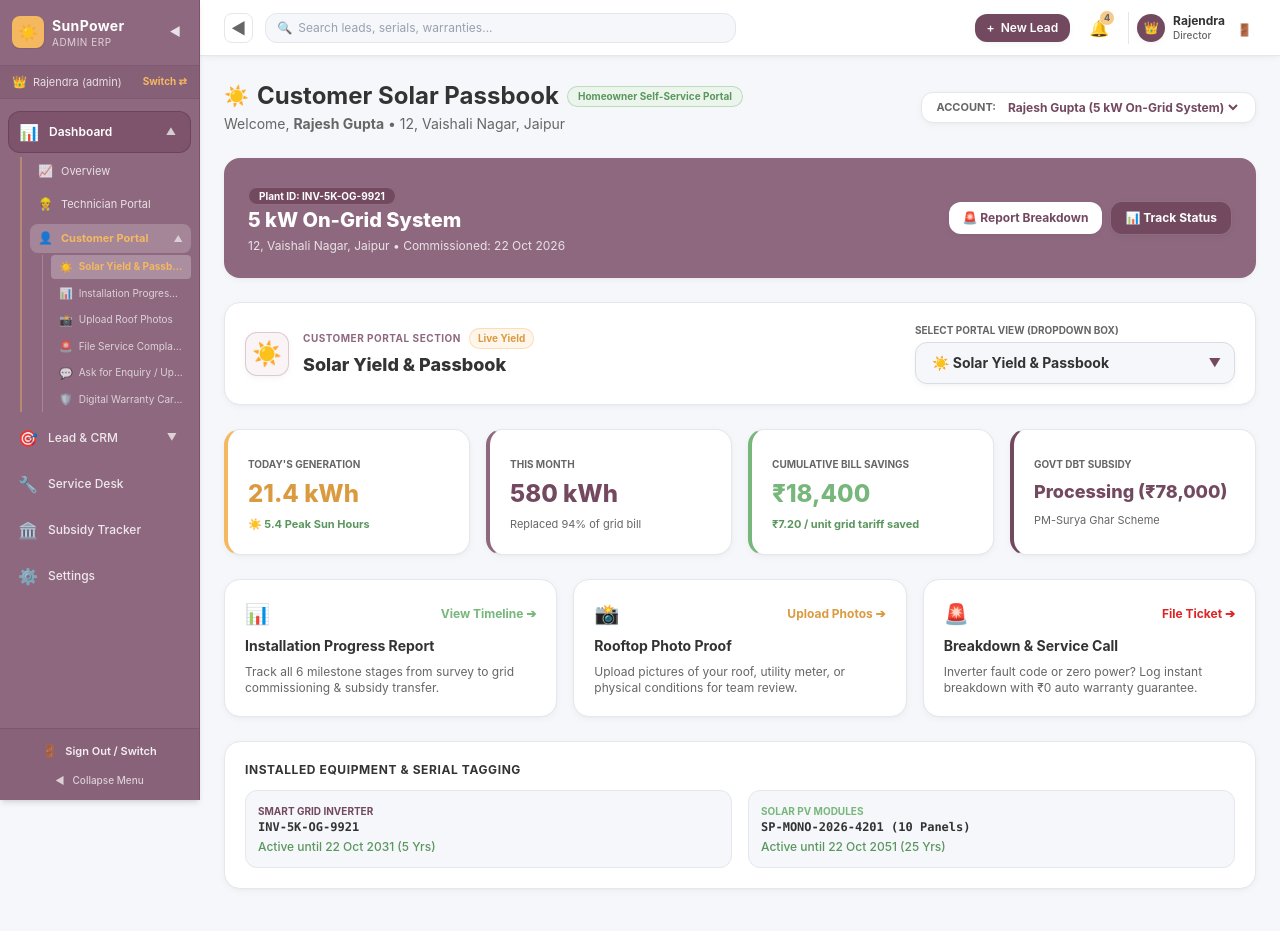
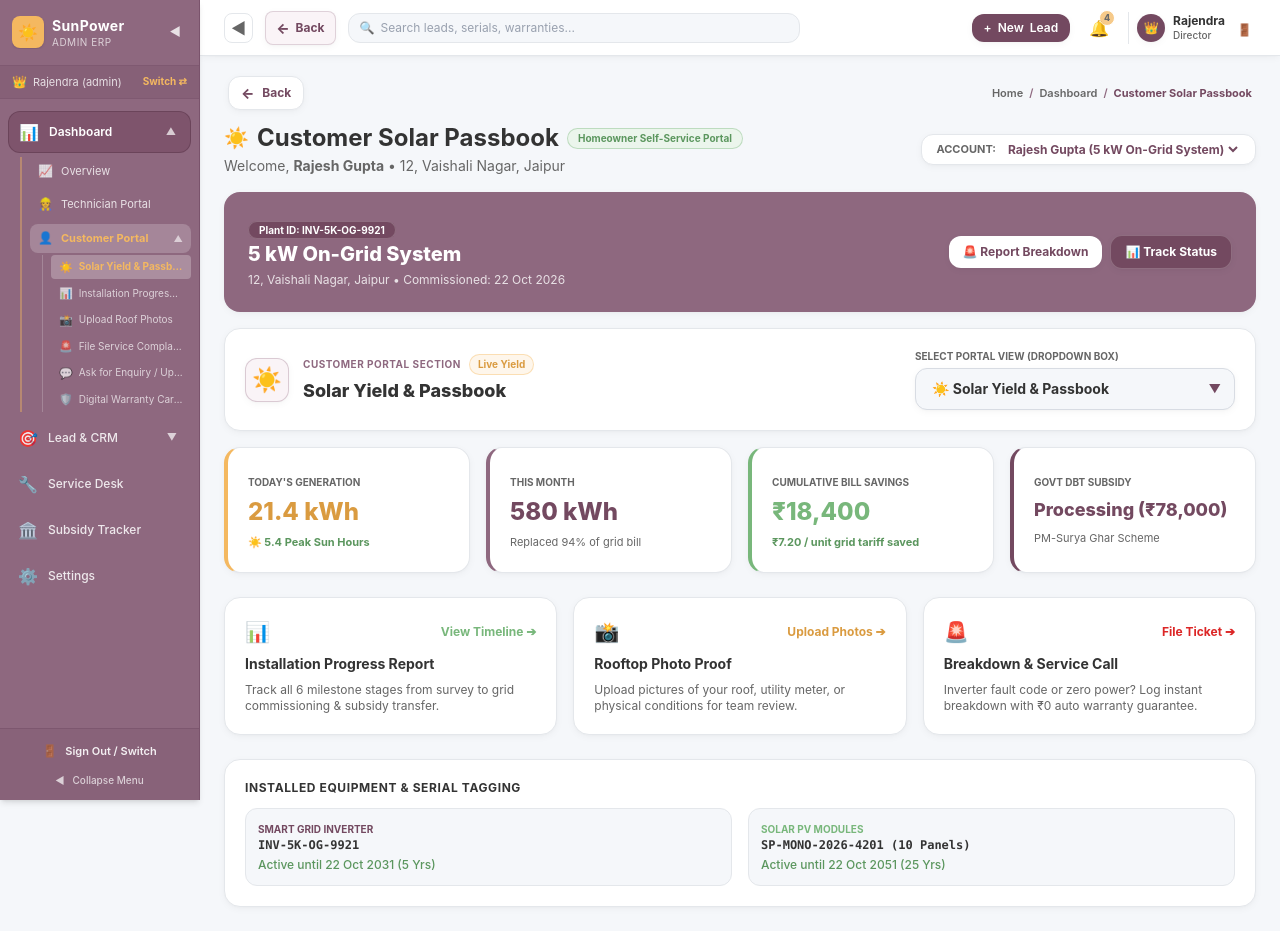
Before and after one commit to sangam0904/solar_installation, a Next.js app: page /customer in a window 1280 px wide. Built offline with nearby package versions, Linux system fonts and the light colour scheme.

Commit message:
feat: add global Back navigation option across Header, PageShell breadcrumb, and Login screen

```diff
--- a/src/app/login/page.tsx
+++ b/src/app/login/page.tsx
@@ -61,8 +61,28 @@ export default function LoginPage() {
     }, 2500);
   };
 
+  const handleBack = () => {
+    if (typeof window !== "undefined" && window.history.length > 1) {
+      router.back();
+    } else {
+      router.push("/");
+    }
+  };
+
   return (
     <div className="min-h-screen bg-[#F5F7FA] text-[#333333] flex flex-col justify-center items-center p-4 sm:p-6">
+      {/* Back Button Option */}
+      <div className="w-full max-w-md mb-3 flex items-center justify-start">
+        <button
+          onClick={handleBack}
+          className="inline-flex items-center gap-1.5 px-3 py-1.5 bg-white hover:bg-[#FAF4F7] text-[#734960] hover:text-[#5A354A] border border-[#E4E7EB] hover:border-[#734960]/30 rounded-xl text-xs font-bold card-floating transition cursor-pointer group"
+          title="Return to previous screen"
+        >
+          <span className="text-sm font-extrabold transition-transform group-hover:-translate-x-1">←</span>
+          <span>Back</span>
+        </button>
+      </div>
+
       {/* SunPower Logo & Title */}
       <div className="text-center mb-6 space-y-2">
         <div className="inline-flex items-center justify-center w-14 h-14 rounded-2xl bg-[#F4B860] shadow-sm text-2xl">
@@ -137,7 +157,7 @@ export default function LoginPage() {
               <button
                 type="button"
                 onClick={handleGoogleSubmit}
-                className="w-full py-2.5 px-4 bg-white hover:bg-[#F5F7FA] text-[#333333] border border-[#E4E7EB] rounded-2xl text-xs font-bold shadow-2xs flex items-center justify-center gap-2 transition"
+                className="w-full py-2.5 px-4 bg-white hover:bg-[#F5F7FA] text-[#333333] border border-[#E4E7EB] rounded-2xl text-xs font-bold shadow-2xs flex items-center justify-center gap-2 transition cursor-pointer"
               >
                 <svg className="w-4 h-4" viewBox="0 0 24 24">
                   <path
@@ -195,16 +215,16 @@ export default function LoginPage() {
                   type="password"
                   value={adminPassword}
                   onChange={(e) => setAdminPassword(e.target.value)}
-                  className="w-full mt-1 px-3.5 py-2 border border-[#E4E7EB] rounded-xl text-xs font-mono focus:ring-2 focus:ring-[#734960]/30 focus:outline-none"
+                  className="w-full mt-1 px-3.5 py-2 border border-[#E4E7EB] rounded-xl text-xs font-medium focus:ring-2 focus:ring-[#734960]/30 focus:outline-none"
                   required
                 />
               </div>
 
               <button
                 type="submit"
-                className="w-full py-2.5 bg-[#734960] hover:bg-[#5A354A] text-white font-bold rounded-xl text-xs shadow-sm transition"
+                className="w-full py-2.5 bg-[#734960] hover:bg-[#5A354A] text-white font-bold rounded-xl text-xs shadow-sm transition cursor-pointer"
               >
-                Log In to Admin Portal ➔
+                Sign In to Admin Portal ➔
               </button>
             </form>
           )}
@@ -216,20 +236,20 @@ export default function LoginPage() {
                 <span className="text-[10px] uppercase font-bold text-[#DA9B40] bg-[#FEF6EB] px-2.5 py-0.5 rounded-full border border-[#F4B860]/40">
                   Field Operations Crew
                 </span>
-                <h3 className="text-base font-bold text-[#333333] pt-1">Technician Sign In</h3>
-                <p className="text-xs text-[#666666]">Access your personalized job queue, surveys, and digital handover</p>
+                <h3 className="text-base font-bold text-[#333333] pt-1">Select Field Technician &amp; PIN</h3>
+                <p className="text-xs text-[#666666]">Access your daily rooftop installation and maintenance jobs</p>
               </div>
 
               <div>
-                <label className="text-[11px] font-bold text-[#666666] uppercase">Select Crew Member</label>
+                <label className="text-[11px] font-bold text-[#666666] uppercase">Select Assigned Crew Member</label>
                 <select
                   value={selectedTech}
                   onChange={(e) => setSelectedTech(e.target.value)}
-                  className="w-full mt-1 px-3.5 py-2 border border-[#E4E7EB] rounded-xl text-xs font-bold text-[#734960] focus:ring-2 focus:ring-[#734960]/30 focus:outline-none"
+                  className="w-full mt-1 px-3.5 py-2 border border-[#E4E7EB] rounded-xl text-xs font-bold bg-white focus:outline-none"
                 >
-                  {Object.entries(ALL_16_EMPLOYEES).map(([id, emp]) => (
+                  {Object.entries(ALL_16_EMPLOYEES).map(([id, tech]) => (
                     <option key={id} value={id}>
-                      {emp.name} ({id} - {emp.specialization})
+                      {tech.name} • {tech.specialization} ({id})
                     </option>
                   ))}
                 </select>
@@ -241,7 +261,7 @@ export default function LoginPage() {
                   <button
                     type="button"
                     onClick={() => {
-                      setForgotEmail("rohit.m@sunpower.com");
+                      setForgotEmail("rohit.meena@sunpower.com");
                       setShowForgotModal(true);
                     }}
                     className="text-[11px] text-[#734960] hover:underline font-semibold"
@@ -260,14 +280,14 @@ export default function LoginPage() {
               </div>
 
               <div className="p-3 bg-[#FEF6EB] rounded-xl border border-[#F4B860]/40 text-xs text-[#DA9B40]">
-                👷 <strong>Field Notice:</strong> After login, you will see <em>only</em> jobs, surveys, and breakdowns assigned to your crew.
+                👷 <strong>Field Mode:</strong> Only your assigned daily job cards, site photos, barcode scan &amp; commissioning forms will load.
               </div>
 
               <button
                 type="submit"
-                className="w-full py-2.5 bg-[#8E687F] hover:bg-[#734960] text-white font-bold rounded-xl text-xs shadow-sm transition"
+                className="w-full py-2.5 bg-[#DA9B40] hover:bg-[#C2852E] text-white font-bold rounded-xl text-xs shadow-sm transition cursor-pointer"
               >
-                Log In to Field Companion ➔
+                Access My Field Jobs ➔
               </button>
             </form>
           )}
@@ -277,24 +297,22 @@ export default function LoginPage() {
             <form onSubmit={handleCustomerSubmit} className="space-y-4">
               <div className="space-y-1">
                 <span className="text-[10px] uppercase font-bold text-[#5B965E] bg-[#EBF5EC] px-2.5 py-0.5 rounded-full border border-[#78B77B]/40">
-                  Homeowner Self-Service
+                  Solar Homeowner Access
                 </span>
-                <h3 className="text-base font-bold text-[#333333] pt-1">Customer Solar Passbook</h3>
-                <p className="text-xs text-[#666666]">Track project milestones, upload roof pics, and report breakdowns</p>
+                <h3 className="text-base font-bold text-[#333333] pt-1">Track Your Rooftop Installation</h3>
+                <p className="text-xs text-[#666666]">Monitor daily generation, upload photos, and track subsidy status</p>
               </div>
 
               <div>
-                <label className="text-[11px] font-bold text-[#666666] uppercase">Registered Mobile Number or Name</label>
-                <div className="flex gap-2 mt-1">
-                  <input
-                    type="text"
-                    placeholder="+91 99887 76655 (or type Rajesh / Mohan)"
-                    value={customerPhone}
-                    onChange={(e) => setCustomerPhone(e.target.value)}
-                    className="flex-1 px-3.5 py-2 border border-[#E4E7EB] rounded-xl text-xs font-medium focus:ring-2 focus:ring-[#78B77B]/30 focus:outline-none"
-                    required
-                  />
-                </div>
+                <label className="text-[11px] font-bold text-[#666666] uppercase">Registered Mobile Number</label>
+                <input
+                  type="tel"
+                  value={customerPhone}
+                  onChange={(e) => setCustomerPhone(e.target.value)}
+                  placeholder="+91 99887 76655"
+                  className="w-full mt-1 px-3.5 py-2 border border-[#E4E7EB] rounded-xl text-xs font-medium focus:ring-2 focus:ring-[#78B77B]/30 focus:outline-none"
+                  required
+                />
               </div>
 
               <div>
@@ -327,7 +345,7 @@ export default function LoginPage() {
 
               <button
                 type="submit"
-                className="w-full py-2.5 bg-[#78B77B] hover:bg-[#5B965E] text-white font-bold rounded-xl text-xs shadow-sm transition"
+                className="w-full py-2.5 bg-[#78B77B] hover:bg-[#5B965E] text-white font-bold rounded-xl text-xs shadow-sm transition cursor-pointer"
               >
                 Enter My Solar Passbook ➔
               </button>
@@ -346,7 +364,7 @@ export default function LoginPage() {
                   loginAsAdmin();
                   router.push("/");
                 }}
-                className="py-1.5 px-2 bg-[#FAF4F7] hover:bg-[#734960] hover:text-white text-[#734960] border border-[#8E687F]/30 rounded-xl text-[10px] font-bold transition text-center"
+                className="py-1.5 px-2 bg-[#FAF4F7] hover:bg-[#734960] hover:text-white text-[#734960] border border-[#8E687F]/30 rounded-xl text-[10px] font-bold transition text-center cursor-pointer"
               >
                 👑 Admin
               </button>
@@ -356,7 +374,7 @@ export default function LoginPage() {
                   loginAsTechnician("TECH-001");
                   router.push("/technician");
                 }}
-                className="py-1.5 px-2 bg-[#FEF6EB] hover:bg-[#DA9B40] hover:text-white text-[#DA9B40] border border-[#F4B860]/40 rounded-xl text-[10px] font-bold transition text-center"
+                className="py-1.5 px-2 bg-[#FEF6EB] hover:bg-[#DA9B40] hover:text-white text-[#DA9B40] border border-[#F4B860]/40 rounded-xl text-[10px] font-bold transition text-center cursor-pointer"
               >
                 👷 Rohit (Tech)
               </button>
@@ -366,7 +384,7 @@ export default function LoginPage() {
                   loginAsCustomer("rajesh");
                   router.push("/customer");
                 }}
-                className="py-1.5 px-2 bg-[#EBF5EC] hover:bg-[#5B965E] hover:text-white text-[#5B965E] border border-[#78B77B]/40 rounded-xl text-[10px] font-bold transition text-center"
+                className="py-1.5 px-2 bg-[#EBF5EC] hover:bg-[#5B965E] hover:text-white text-[#5B965E] border border-[#78B77B]/40 rounded-xl text-[10px] font-bold transition text-center cursor-pointer"
               >
                 👤 Rajesh (Client)
               </button>
@@ -393,7 +411,7 @@ export default function LoginPage() {
               </div>
               <button
                 onClick={() => setShowForgotModal(false)}
-                className="text-gray-400 hover:text-[#333333] text-lg font-bold"
+                className="text-gray-400 hover:text-[#333333] text-lg font-bold cursor-pointer"
               >
                 ✕
               </button>
@@ -426,13 +444,13 @@ export default function LoginPage() {
                 <button
                   type="button"
                   onClick={() => setShowForgotModal(false)}
-                  className="px-3.5 py-1.5 border border-[#E4E7EB] text-[#666666] rounded-xl text-xs font-semibold hover:bg-[#F5F7FA]"
+                  className="px-3.5 py-1.5 border border-[#E4E7EB] text-[#666666] rounded-xl text-xs font-semibold hover:bg-[#F5F7FA] cursor-pointer"
                 >
                   Cancel
                 </button>
                 <button
                   type="submit"
-                  className="px-4 py-1.5 bg-[#734960] hover:bg-[#5A354A] text-white rounded-xl text-xs font-bold shadow-xs transition"
+                  className="px-4 py-1.5 bg-[#734960] hover:bg-[#5A354A] text-white rounded-xl text-xs font-bold shadow-xs transition cursor-pointer"
                 >
                   Send Reset Link
                 </button>
--- a/src/components/Header.tsx
+++ b/src/components/Header.tsx
@@ -2,6 +2,7 @@
 
 import { useState, useEffect } from "react";
 import Link from "next/link";
+import { useRouter, usePathname } from "next/navigation";
 import { useNav } from "@/context/NavContext";
 import { useAuth } from "@/context/AuthContext";
 
@@ -22,9 +23,19 @@ const defaultAdminNotifications: AppNotification[] = [
 ];
 
 export default function Header() {
+  const router = useRouter();
+  const pathname = usePathname();
   const [showNotifications, setShowNotifications] = useState(false);
   const { isNavOpen, toggleNav } = useNav();
   const { user, role, logout } = useAuth();
+
+  const handleBack = () => {
+    if (typeof window !== "undefined" && window.history.length > 1) {
+      router.back();
+    } else {
+      router.push("/");
+    }
+  };
 
   const [notifications, setNotifications] = useState<AppNotification[]>(() => {
     if (typeof window !== "undefined") {
@@ -59,11 +70,9 @@ export default function Header() {
   // Filter notifications relevant to current logged-in role & technician ID
   const relevantNotifications = notifications.filter((n) => {
     if (role === "admin") {
-      // Admin sees admin notifications and general alerts
       return !n.recipientRole || n.recipientRole === "admin" || !n.recipientId;
     }
     if (role === "technician") {
-      // Technician sees tasks assigned to them or general crew notices
       if (user?.techId && n.recipientId) {
         return n.recipientId === user.techId;
       }
@@ -87,19 +96,30 @@ export default function Header() {
   };
 
   return (
-    <header className="h-14 bg-white border-b border-[#E4E7EB] flex items-center justify-between px-4 sm:px-6 sticky top-0 z-40 shadow-xs">
-      {/* Left Side: Navbar Toggle + Search */}
-      <div className="flex items-center gap-3 flex-1 max-w-lg">
+    <header className="h-14 bg-white border-b border-[#E4E7EB] flex items-center justify-between px-3 sm:px-6 sticky top-0 z-40 card-floating">
+      {/* Left Side: Navbar Toggle + Back Button + Search */}
+      <div className="flex items-center gap-2 sm:gap-3 flex-1 max-w-xl">
         {/* Navbar Open/Close Hamburger Toggle */}
         <button
           onClick={toggleNav}
-          className="p-1.5 rounded-lg text-[#666666] hover:text-[#734960] hover:bg-[#F5F7FA] border border-[#E4E7EB] transition-colors flex items-center justify-center flex-shrink-0"
+          className="p-1.5 rounded-lg text-[#666666] hover:text-[#734960] hover:bg-[#F5F7FA] border border-[#E4E7EB] transition-colors flex items-center justify-center flex-shrink-0 cursor-pointer"
           title={isNavOpen ? "Collapse Navbar (◀)" : "Expand Navbar (▶)"}
           aria-label="Toggle Navigation Bar"
         >
           <span className="text-base font-bold leading-none">
             {isNavOpen ? "◀" : "☰"}
           </span>
+        </button>
+
+        {/* Global Back Option Button */}
+        <button
+          onClick={handleBack}
+          className="px-2.5 py-1.5 rounded-lg text-[#734960] hover:text-[#5A354A] bg-[#FAF4F7] hover:bg-[#F3E8EF] border border-[#734960]/20 hover:border-[#734960]/40 transition-all flex items-center gap-1.5 flex-shrink-0 text-xs font-bold card-floating cursor-pointer group"
+          title="Go Back to Previous Page"
+          aria-label="Go Back"
+        >
+          <span className="text-sm font-extrabold transition-transform group-hover:-translate-x-0.5">←</span>
+          <span className="text-xs font-bold">Back</span>
         </button>
 
         {/* Global Search Bar */}
@@ -120,22 +140,22 @@ export default function Header() {
       </div>
 
       {/* Right Side: Quick Action + Notification + User */}
-      <div className="flex items-center gap-3">
+      <div className="flex items-center gap-2 sm:gap-3">
         {/* Role-Sensitive Action Button */}
         {role === "admin" && (
           <Link
             href="/leads"
-            className="px-3 py-1.5 bg-[#734960] hover:bg-[#5A354A] text-white text-xs font-semibold rounded-xl shadow-xs transition-colors inline-flex items-center gap-1.5"
+            className="px-3 py-1.5 bg-[#734960] hover:bg-[#5A354A] text-white text-xs font-semibold rounded-xl card-floating transition-colors inline-flex items-center gap-1.5"
           >
-            <span>+</span> New Lead
+            <span>+</span> <span className="hidden sm:inline">New</span> Lead
           </Link>
         )}
         {role === "customer" && (
           <Link
             href="/customer?tab=complaint"
-            className="px-3 py-1.5 bg-[#78B77B] hover:bg-[#5B965E] text-white text-xs font-bold rounded-xl shadow-xs transition-colors inline-flex items-center gap-1.5"
+            className="px-3 py-1.5 bg-[#78B77B] hover:bg-[#5B965E] text-white text-xs font-bold rounded-xl card-floating transition-colors inline-flex items-center gap-1.5"
           >
-            <span>🚨</span> Report Issue
+            <span>🚨</span> <span className="hidden sm:inline">Report</span> Issue
           </Link>
         )}
 
@@ -143,7 +163,7 @@ export default function Header() {
         <div className="relative">
           <button
             onClick={() => setShowNotifications(!showNotifications)}
-            className="relative p-1.5 text-[#666666] hover:text-[#734960] hover:bg-[#F5F7FA] rounded-xl transition-colors border border-transparent hover:border-[#E4E7EB]"
+            className="relative p-1.5 text-[#666666] hover:text-[#734960] hover:bg-[#F5F7FA] rounded-xl transition-colors border border-transparent hover:border-[#E4E7EB] cursor-pointer"
             title="Notifications"
           >
             <span className="text-base">🔔</span>
@@ -187,7 +207,7 @@ export default function Header() {
                 <div className="px-3.5 py-2 border-t border-[#E4E7EB] bg-[#F5F7FA] text-center">
                   <button
                     onClick={handleClearNotifications}
-                    className="text-xs text-[#734960] font-semibold hover:underline"
+                    className="text-xs text-[#734960] font-semibold hover:underline cursor-pointer"
                   >
                     Mark all as read
                   </button>
@@ -208,7 +228,7 @@ export default function Header() {
               />
             ) : (
               <div
-                className={`w-7 h-7 rounded-full flex items-center justify-center text-xs font-bold shadow-xs ${
+                className={`w-7 h-7 rounded-full flex items-center justify-center text-xs font-bold card-floating ${
                   role === "technician"
                     ? "bg-[#DA9B40] text-[#333333]"
                     : role === "customer"
@@ -233,7 +253,7 @@ export default function Header() {
           <Link
             href="/login"
             onClick={logout}
-            className="p-1 text-[#666666] hover:text-[#734960] rounded-lg hover:bg-[#F5F7FA] transition"
+            className="p-1 text-[#666666] hover:text-[#734960] rounded-lg hover:bg-[#F5F7FA] transition cursor-pointer"
             title="Switch User / Log Out"
           >
             <span className="text-xs">🚪</span>
--- a/src/components/PageShell.tsx
+++ b/src/components/PageShell.tsx
@@ -1,12 +1,83 @@
 "use client";
 
-import React from "react";
+import React, { Suspense } from "react";
 import Sidebar from "@/components/Sidebar";
 import Header from "@/components/Header";
 import { useNav } from "@/context/NavContext";
+import { useRouter, usePathname } from "next/navigation";
+import Link from "next/link";
 
 interface PageShellProps {
   children: React.ReactNode;
+}
+
+function PageBreadcrumbBack() {
+  const router = useRouter();
+  const pathname = usePathname();
+
+  if (pathname === "/") return null;
+
+  const getPageMeta = (path: string) => {
+    switch (path) {
+      case "/leads":
+        return { title: "Leads & CRM Pipeline", parent: "Lead & CRM", parentHref: "/leads" };
+      case "/quotations":
+        return { title: "Quotations & BOM Builder", parent: "Lead & CRM", parentHref: "/leads" };
+      case "/orders":
+        return { title: "Orders & Warehouse Dispatch", parent: "Lead & CRM", parentHref: "/leads" };
+      case "/inventory":
+        return { title: "Inventory & Barcode Serials", parent: "Lead & CRM", parentHref: "/leads" };
+      case "/warranty":
+        return { title: "20-Year Solar Warranty Registry", parent: "Lead & CRM", parentHref: "/leads" };
+      case "/service":
+        return { title: "Service Desk & Breakdowns", parent: "Operations", parentHref: "/" };
+      case "/subsidy":
+        return { title: "PM Surya Ghar Subsidy Tracker", parent: "Operations", parentHref: "/" };
+      case "/technician":
+        return { title: "Technician Field Operations", parent: "Dashboard", parentHref: "/" };
+      case "/customer":
+        return { title: "Customer Solar Passbook", parent: "Dashboard", parentHref: "/" };
+      case "/settings":
+        return { title: "Settings & Profile", parent: "System", parentHref: "/" };
+      default:
+        return { title: path.replace("/", "").toUpperCase(), parent: "Home", parentHref: "/" };
+    }
+  };
+
+  const meta = getPageMeta(pathname);
+
+  const handleBack = () => {
+    if (typeof window !== "undefined" && window.history.length > 1) {
+      router.back();
+    } else {
+      router.push("/");
+    }
+  };
+
+  return (
+    <div className="flex items-center justify-between py-1 px-1 -mt-2 mb-2">
+      <button
+        onClick={handleBack}
+        className="inline-flex items-center gap-2 px-3 py-1.5 bg-white hover:bg-[#FAF4F7] text-[#734960] hover:text-[#5A354A] border border-[#E4E7EB] hover:border-[#734960]/30 rounded-xl text-xs font-bold card-floating transition cursor-pointer group"
+        title="Go back to previous screen"
+      >
+        <span className="text-sm font-extrabold transition-transform group-hover:-translate-x-1">←</span>
+        <span>Back</span>
+      </button>
+
+      <div className="text-[11px] font-semibold text-[#8E687F] flex items-center gap-1.5">
+        <Link href="/" className="hover:underline text-[#666666]">
+          Home
+        </Link>
+        <span>/</span>
+        <Link href={meta.parentHref} className="hover:underline text-[#666666]">
+          {meta.parent}
+        </Link>
+        <span>/</span>
+        <span className="text-[#734960] font-bold">{meta.title}</span>
+      </div>
+    </div>
+  );
 }
 
 export default function PageShell({ children }: PageShellProps) {
@@ -21,9 +92,12 @@ export default function PageShell({ children }: PageShellProps) {
         } min-w-0 flex flex-col`}
       >
         <Header />
-        <div className="flex-1 p-4 sm:p-6 max-w-7xl w-full mx-auto space-y-6">
+        <main className="flex-1 p-4 sm:p-6 max-w-7xl w-full mx-auto space-y-4">
+          <Suspense fallback={null}>
+            <PageBreadcrumbBack />
+          </Suspense>
           {children}
-        </div>
+        </main>
       </div>
     </div>
   );
```
